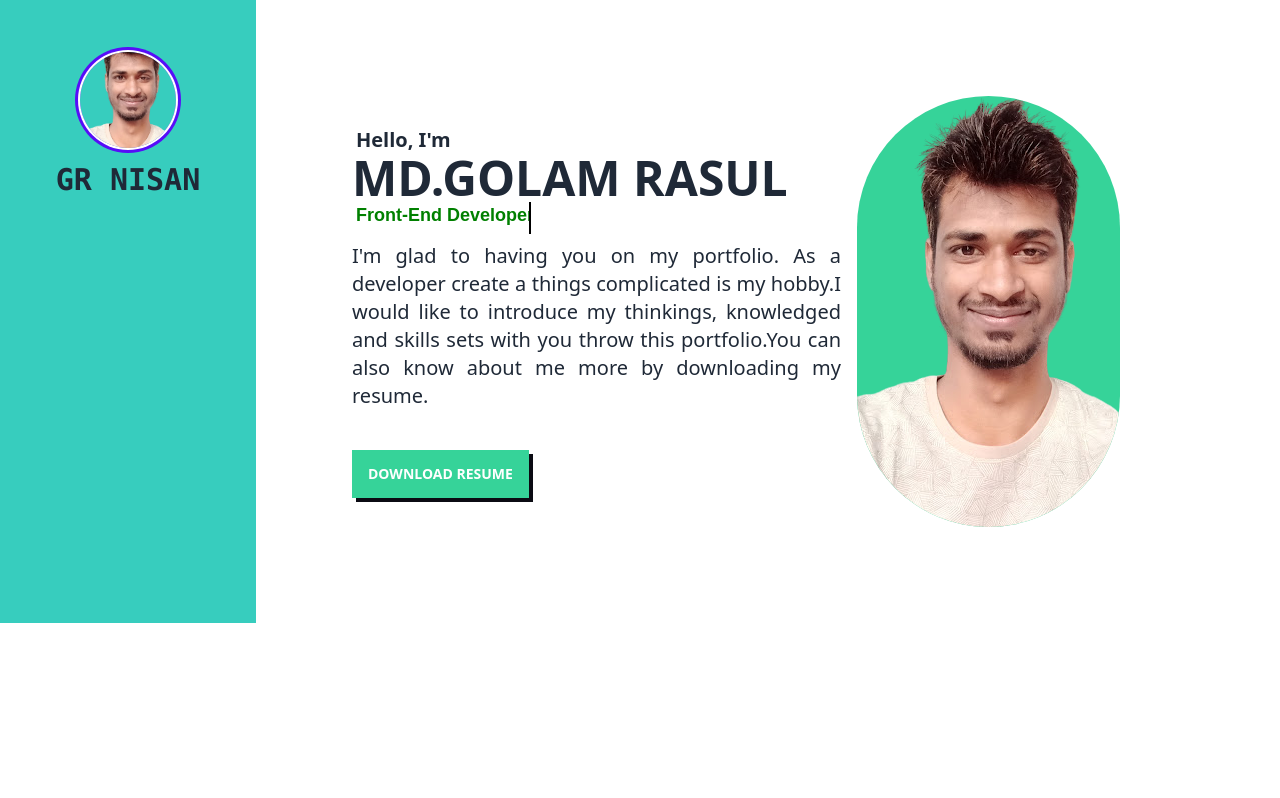
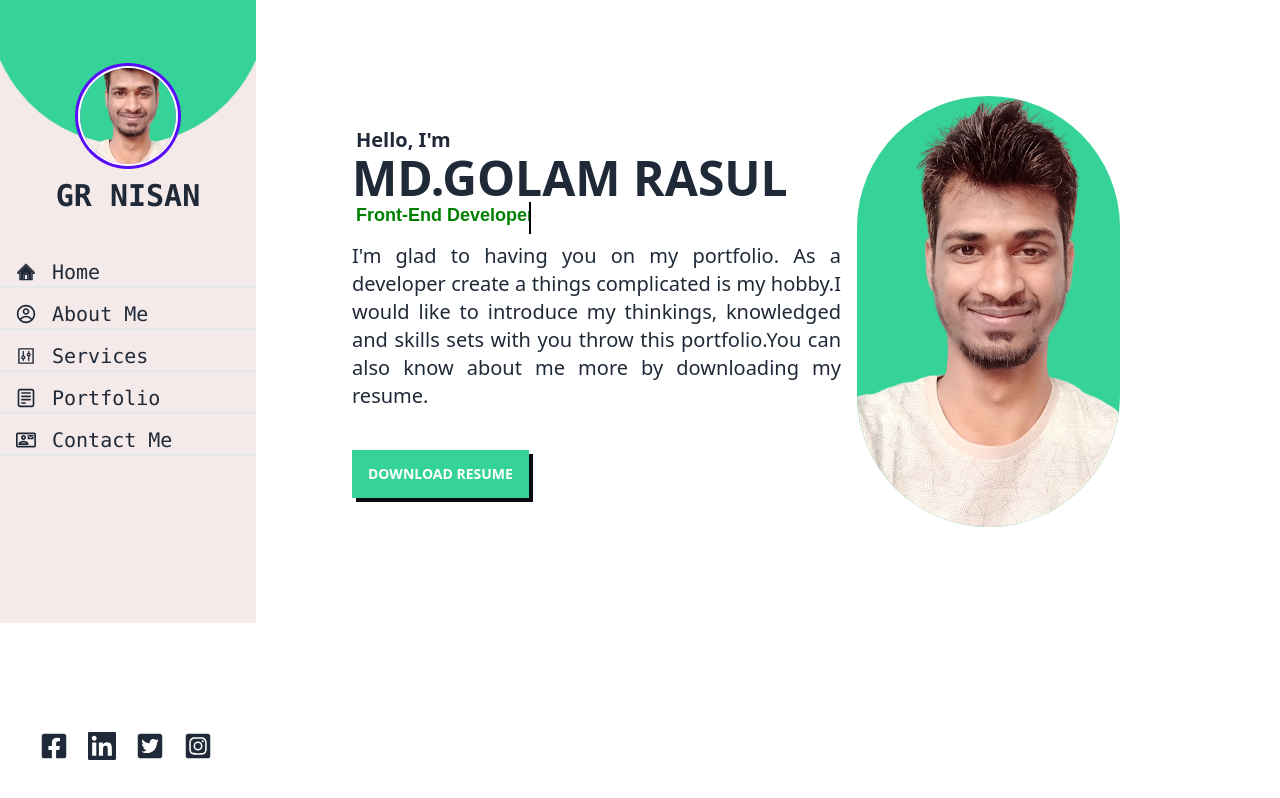
Before and after one commit to grnisna/golamrasul, a React (Create React App) app: page / in a window 1280 px wide. Built offline with nearby package versions, Linux system fonts and the light colour scheme.

Commit message:
banner serction added

```diff
--- a/package.json
+++ b/package.json
@@ -9,6 +9,7 @@
     "daisyui": "^2.46.1",
     "react": "^18.2.0",
     "react-dom": "^18.2.0",
+    "react-icons": "^4.7.1",
     "react-router-dom": "^6.6.2",
     "react-scripts": "5.0.1",
     "web-vitals": "^2.1.4"
--- a/src/FixedComponent/HomePage/Homepage.js
+++ b/src/FixedComponent/HomePage/Homepage.js
@@ -1,14 +1,17 @@
 import React from "react";
 import MenuSection from "../../SharedComponent/MenuSection/MenuSection";
+import menuBG from "../../Assets/menuBG.png";
 import "../../StyleCss/Homepage.css";
-
 import Banner from "./Banner";
 
 const Homepage = () => {
   return (
     <section className="flex justify-items-center">
 
-      <div className="w-[20%] bg-accent"><MenuSection/></div>
+      <div style={{
+          background:`url(${menuBG})`,
+          backgroundSize:"cover"
+        }} className="w-[20%]"><MenuSection/></div>
 
       <div className="w-[80%] "><Banner /></div>
 
--- a/src/SharedComponent/MenuSection/MenuSection.js
+++ b/src/SharedComponent/MenuSection/MenuSection.js
@@ -1,18 +1,76 @@
-import React from 'react';
+import React from "react";
 import golamrasul from "../../Assets/golamrasul.png";
+import { AiTwotoneHome } from "react-icons/ai";
+import { CgProfile } from "react-icons/cg";
+import { AiOutlineControl } from "react-icons/ai";
+import { CgNotes } from "react-icons/cg";
+import { MdOutlineContactMail } from "react-icons/md";
+import { FaFacebookSquare } from "react-icons/fa";
+import { GrLinkedin } from "react-icons/gr";
+import { FaTwitterSquare } from "react-icons/fa";
+import { FaInstagramSquare } from "react-icons/fa";
 const MenuSection = () => {
-    return (
-        <div class="card mt-10 ">
-          <figure class=" py-3 avatar">
-            <div className="w-24  rounded-full ring ring-primary ring-offset-base-100 ring-offset-2">
-              <img src={golamrasul} alt="Shoes" class="rounded-xl" />
-            </div>
-          </figure>
-          <div class="card-body items-center text-center">
+  return (
+    <div>
+      <div className="card  ">
+        <figure className=" py-3 avatar">
+          <div className="w-24 mt-14 rounded-full ring ring-primary ring-offset-base-100 ring-offset-2">
+            <img src={golamrasul} alt="Shoes" className="rounded-xl" />
+          </div>
+        </figure>
+        <div className="card-body items-center text-center">
           <h2 className="font-mono text-3xl font-bold mt-[-30px]">GR NISAN</h2>
-          </div>
         </div>
-    );
+      </div>
+      <div className="mx-auto w-[100%]">
+        <a
+          className="flex justify-items-center my-3 text-xl font-mono border-b-2 hover:text-accent"
+          href="/"
+        >
+          <AiTwotoneHome className="mt-1 mx-4" />
+          Home
+        </a>
+
+        <a
+          className="flex justify-items-center my-3 text-xl font-mono  border-b-2  hover:text-accent"
+          href="/"
+        >
+          <CgProfile className="mt-1 mx-4" />
+          About Me
+        </a>
+
+        <a
+          className="flex justify-items-center my-3 text-xl font-mono border-b-2  hover:text-accent"
+          href="/"
+        >
+          <AiOutlineControl className="mt-1 mx-4" />
+          Services
+        </a>
+
+        <a
+          className="flex justify-items-center my-3 text-xl font-mono border-b-2  hover:text-accent"
+          href="/"
+        >
+          <CgNotes className="mt-1 mx-4" />
+          Portfolio
+        </a>
+        <a
+          className="flex justify-items-center my-3 text-xl font-mono border-b-2  hover:text-accent"
+          href="/"
+        >
+          <MdOutlineContactMail className="mt-1 mx-4" />
+          Contact Me
+        </a>
+      </div>
+
+      <div className="absolute bottom-10 left-10 grid grid-cols-4 gap-5">
+        <a href="/"><FaFacebookSquare  size={28 }/></a>
+        <a href="/"><GrLinkedin  size={28 }/></a>
+        <a href="/"><FaTwitterSquare  size={28 }/></a>
+        <a href="/"><FaInstagramSquare  size={28 }/></a>
+      </div>
+    </div>
+  );
 };
 
 export default MenuSection;
--- a/tailwind.config.js
+++ b/tailwind.config.js
@@ -4,11 +4,11 @@ module.exports = {
   themes: [
     {
       mytheme: {
-        primary: "#570DF8",
+        primary: "#36D399",
 
         secondary: "#F000B8",
 
-        accent: "#37CDBE",
+        accent: "#36D399",
 
         neutral: "#3D4451",
 
```
Also changed, not shown: src/Assets/menuBG.png (added), 1 other file (tests, documents, lock files or other folders).
